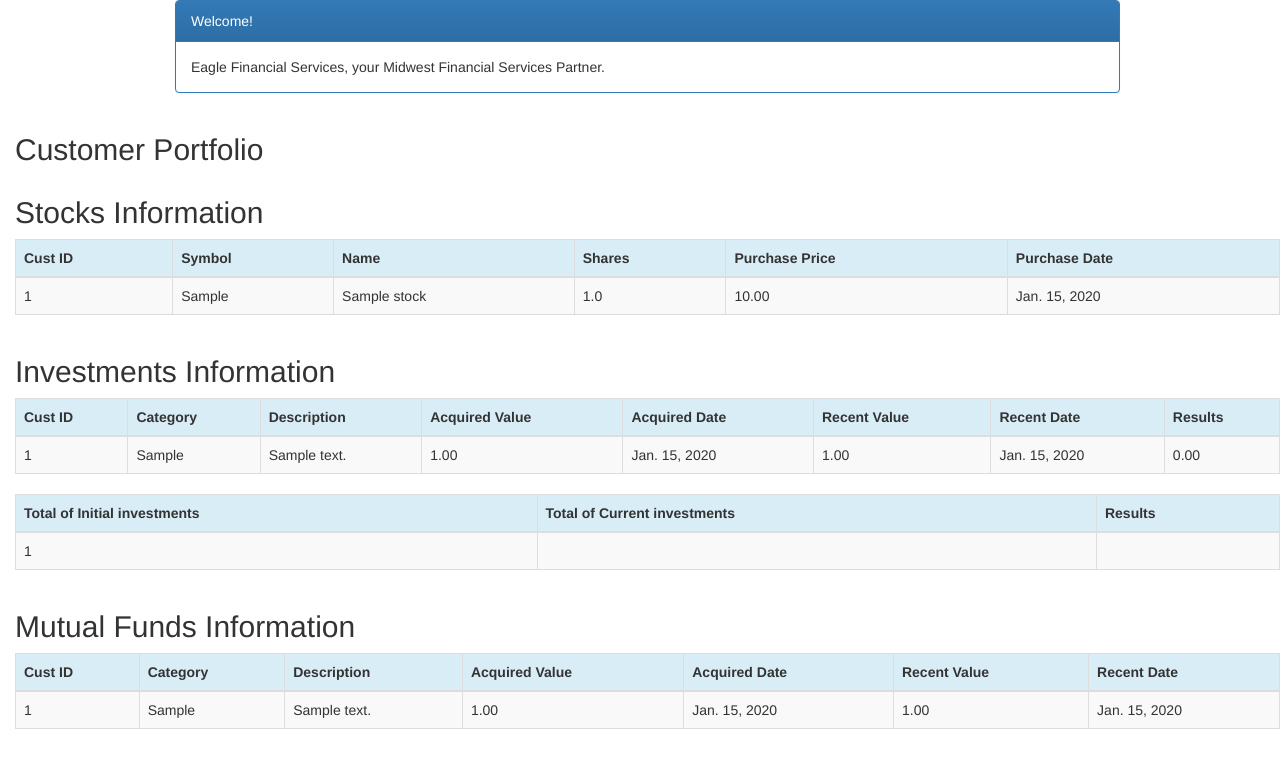
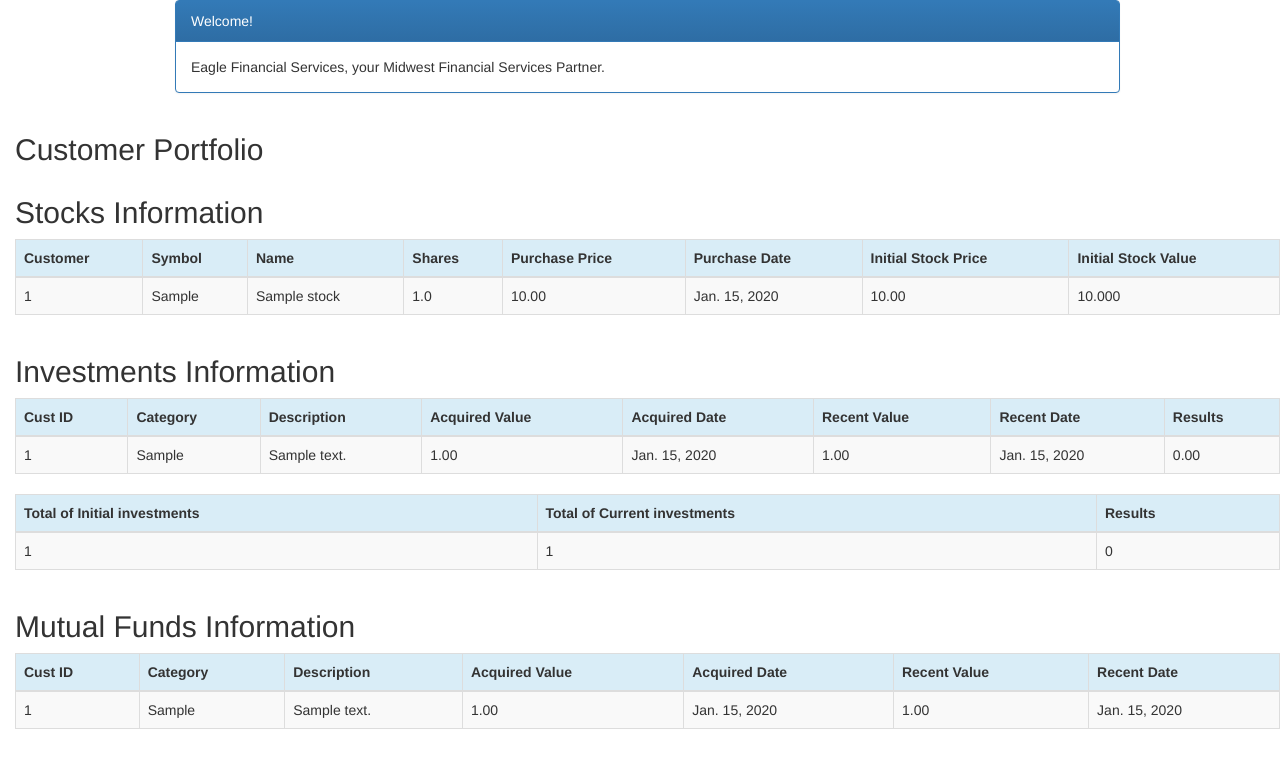
Before and after one commit to parimitamohanty/efs, a Django app: page /customer/1/portfolio/ in a window 1280 px wide. Shown: the top 768 px of the page. Run offline with Django 3.2, Linux system fonts and the light colour scheme; a user stored in the database is signed in; tables that the repository leaves empty hold one stand-in row (values such as "Sample post"); a database or web service that is not in the repository returns one stand-in record (values such as "Sample title"); data that the repository does not hold is empty; some libraries are stand-ins or nearby versions.

Commit message:
Changes in html

```diff
--- a/efs/settings.py
+++ b/efs/settings.py
@@ -49,6 +49,8 @@ INSTALLED_APPS = [
     'portfolio',
     'mathfilters',
     'crispy_forms',
+    'rest_framework',
+    'django.contrib.humanize',
 ]
 
 MIDDLEWARE = [
--- a/portfolio/models.py
+++ b/portfolio/models.py
@@ -1,6 +1,7 @@
 from django.db import models
 from django.utils import timezone
 from django.contrib.auth.models import User
+import requests
 
 
 
@@ -71,6 +72,20 @@ class Stock(models.Model):
     def initial_stock_value(self):
         return self.shares * self.purchase_price
 
+    def current_stock_price(self):
+        symbol_f = str(self.symbol)
+        main_api = 'https://www.alphavantage.co/query?function=BATCH_STOCK_QUOTES&symbols='
+        api_key = '&apikey= 0LPXWOSINTW7RE01'
+        url = main_api + symbol_f + api_key
+        json_data = requests.get(url).json()
+        open_price = float(json_data["Stock Quotes"][0]["2. price"])
+        share_value = open_price
+        return share_value
+
+    def current_stock_value(self):
+        return float(self.current_stock_price()) * float(self.shares)
+
+
 class Mutualfund(models.Model):
     customer = models.ForeignKey(Customer, on_delete=models.CASCADE, related_name='mutualfunds')
     category = models.CharField(max_length=50)
--- a/portfolio/templates/portfolio/portfolio.html
+++ b/portfolio/templates/portfolio/portfolio.html
@@ -1,5 +1,6 @@
 {% load staticfiles %}
 {% load mathfilters %}
+{% load humanize %}
 
 <!DOCTYPE html>
 <link rel="stylesheet" href="//maxcdn.bootstrapcdn.com/bootstrap/3.2.0/css/bootstrap.min.css">
@@ -39,12 +40,14 @@
         <thead>
         <tr class="bg-info">
 
-            <th>Cust ID</th>
+            <th>Customer</th>
             <th>Symbol</th>
             <th>Name</th>
             <th>Shares</th>
             <th>Purchase Price</th>
             <th>Purchase Date</th>
+            <th>Initial Stock Price</th>
+            <th>Initial Stock Value</th>
 
         </tr>
         </thead>
@@ -54,10 +57,11 @@
                 <td>{{ stock.customer }}</td>
                 <td>{{ stock.symbol }}</td>
                 <td>{{ stock.name }}</td>
-        <td>{{ stock.shares }}</td>
+                <td>{{ stock.shares|intcomma }}</td>
                 <td>{{ stock.purchase_price }}</td>
                 <td>{{ stock.purchase_date }}</td>
-
+                <td>{{ stock.purchase_price|intcomma }}</td>
+                <td>{{ stock.initial_stock_value|intcomma}}
             </tr>
         {% endfor %}
         </tbody>
--- a/portfolio/urls.py
+++ b/portfolio/urls.py
@@ -1,6 +1,7 @@
 from django.conf.urls import url
 from . import views
 from django.urls import path
+from rest_framework.urlpatterns import format_suffix_patterns
 
 
 app_name = 'portfolio'
@@ -25,5 +26,7 @@ urlpatterns = [
     url(r'^mutualfund/create/$', views.mutualfund_new, name='mutualfund_new'),
     url(r'^register/$', views.register, name='register'),
     url(r'^register/success/$', views.register_success, name='success'),
+    url(r'^customers_json/', views.CustomerList.as_view()),
+]
 
-]
+urlpatterns = format_suffix_patterns(urlpatterns)
--- a/portfolio/views.py
+++ b/portfolio/views.py
@@ -7,6 +7,10 @@ from django.shortcuts import redirect
 from django.contrib.auth import authenticate, login
 from django.http import HttpResponse
 from django.db.models import Sum
+from rest_framework.views import APIView
+from rest_framework.response import Response
+from rest_framework import status
+from .serializers import CustomerSerializer
 
 from django.http import HttpResponseRedirect
 
@@ -209,19 +213,36 @@ def user_login(request):
         form = LoginForm()
     return render(request, 'registration/login.html', {'form': form})
 
+
+
+
 @login_required
 def portfolio(request,pk):
    customer = get_object_or_404(Customer, pk=pk)
    customers = Customer.objects.filter(created_date__lte=timezone.now())
-   investments =Investment.objects.filter(customer=pk)
+   mutualfunds = Mutualfund.objects.filter(customer=pk)
+   investments = Investment.objects.filter(customer=pk)
    stocks = Stock.objects.filter(customer=pk)
-   mutualfunds = Mutualfund.objects.filter(customer=pk)
+   sum_recent_value = Investment.objects.filter(customer=pk).aggregate(Sum('recent_value'))
    sum_acquired_value = Investment.objects.filter(customer=pk).aggregate(Sum('acquired_value'))
+   #overall_investment_results = sum_recent_value-sum_acquired_value
+   # Initialize the value of the stocks
+   sum_current_stocks_value = 0
+   sum_of_initial_stock_value = 0
 
+   # Loop through each stock and add the value to the total
+   for stock in stocks:
+        sum_current_stocks_value += stock.current_stock_value()
+        sum_of_initial_stock_value += stock.initial_stock_value()
 
-   return render(request, 'portfolio/portfolio.html', {'customers': customers, 'investments': investments,
-                                                      'stocks': stocks, 'mutualfunds': mutualfunds,
-                                                      'sum_acquired_value': sum_acquired_value,})
+   return render(request, 'portfolio/portfolio.html', {'customers': customers,
+                                                       'investments': investments,
+                                                       'stocks': stocks,
+                                                       'mutualfunds': mutualfunds,
+                                                       'sum_acquired_value': sum_acquired_value,
+                                                       'sum_recent_value': sum_recent_value,
+                                                        'sum_current_stocks_value': sum_current_stocks_value,
+                                                        'sum_of_initial_stock_value': sum_of_initial_stock_value,})
 
 @login_required()
 def register(request):
@@ -258,3 +279,13 @@ def password_reset_email(request):
 def password_reset_complete(request):
     return render(request, 'home/password_reset_complete.html',
     {'home': password_reset_complete})
+
+
+# List at the end of the views.py
+# Lists all customers
+class CustomerList(APIView):
+
+    def get(self,request):
+        customers_json = Customer.objects.all()
+        serializer = CustomerSerializer(customers_json, many=True)
+        return Response(serializer.data)
```
Lines whose indentation alone changed are shown as unchanged.
